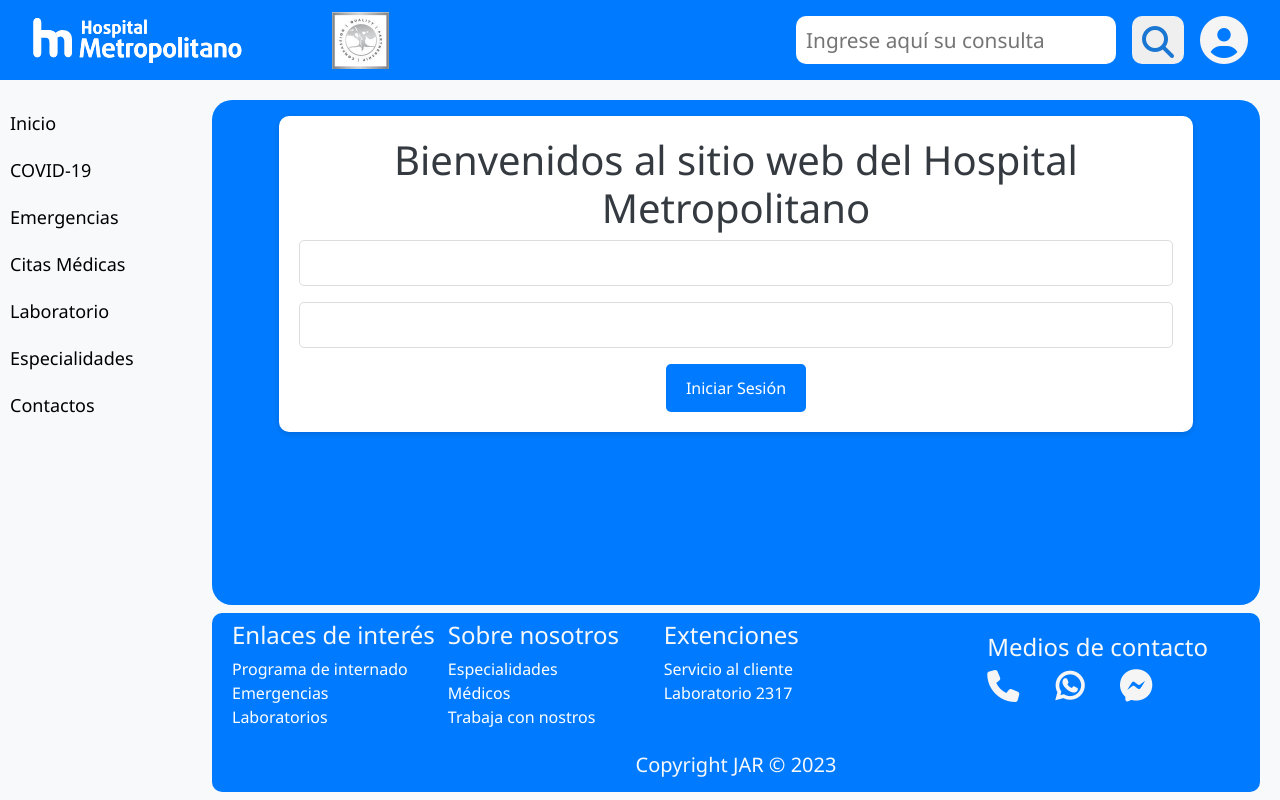
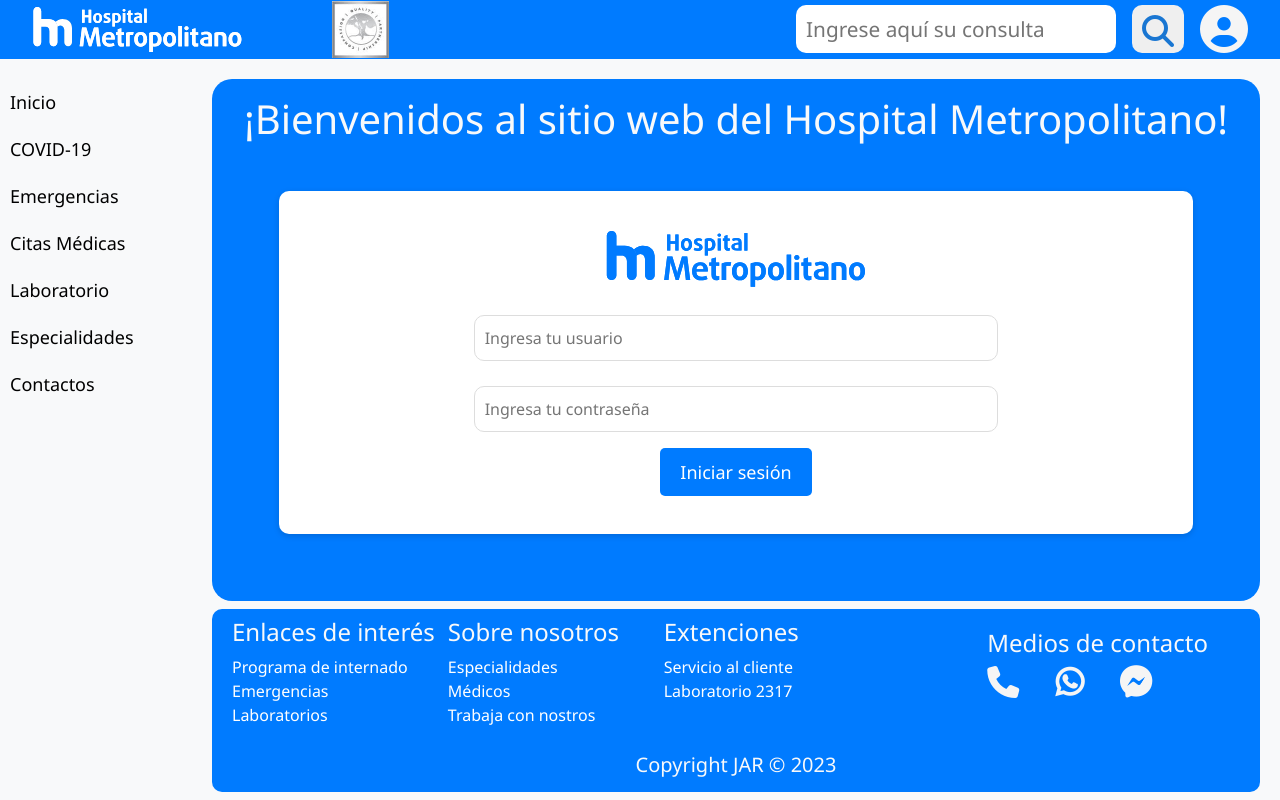
Before and after one commit to Confectus/Confectus.github.io, a plain HTML site: page metropolitan-hospital/index.html in a window 1280 px wide. Drawn offline with nearby package versions, Linux system fonts and the light colour scheme.

Commit message:
Style: Login
index.html has been modified. Added a form to complete the login data information and the styles.css sheet has been modified with new classes

```diff
--- a/metropolitan-hospital/css/styles.css
+++ b/metropolitan-hospital/css/styles.css
@@ -277,12 +277,20 @@ header {
 }
 
 .login-card {
+	margin: 3rem auto;
+	height: 70%;
 	background-color: #fff;
 	border-radius: 10px;
 	box-shadow: 0 2px 6px rgba(0,0,0,.15);
 	padding: 20px;
 	max-width: 90%;
-	margin: 0 auto;
+}
+
+.login-card img {
+	margin-top: 20px;
+	margin-bottom: 20px;
+	height: auto;
+	width: 30%;
 }
 
 .login-card h2 {
@@ -301,10 +309,11 @@ header {
 
 .form-group input[type="text"],
 .form-group input[type="password"] {
-	width: 100%;
+	margin-top: 1%;
+	width: 60%;
 	padding: 10px;
 	font-size: 16px;
-	border-radius: 5px;
+	border-radius: 10px;
 	border: 1px solid #ddd;
 	transition: border-color 0.3s ease-in-out;
 }
@@ -319,7 +328,7 @@ header {
 	color: #fff;
 	border: none;
 	border-radius: 5px;
-	font-size: 16px;
+	font-size: 18px;
 	padding: 10px 20px;
 	cursor: pointer;
 	transition: background-color 0.3s ease-in-out;
--- a/metropolitan-hospital/index.html
+++ b/metropolitan-hospital/index.html
@@ -66,18 +66,19 @@
 		<div class="central-content bg-light">
 			<!-- MAIN CONTENT -->
 			<div class="my-top-card text-center p-3 mb-2 main-content bg-primary">
+				<h1 class="text-light">¡Bienvenidos al sitio web del Hospital Metropolitano!</h1>
 				<div class="login-card">
-					<h1 class="text-dark">Bienvenidos al sitio web del Hospital Metropolitano</h1>
+					<img src="./images/login-logo.svg" alt="Logo del Hospital Metropolitano, apartado de inicio de sesión" />
 					<form>
 					  <div class="form-group">
 						<label for="username">Usuario</label>
-						<input type="text" id="username" name="username" required>
+						<input type="text" id="username" name="username" placeholder="Ingresa tu usuario" required>
 					  </div>
 					  <div class="form-group">
 						<label for="password">Contraseña</label>
-						<input type="password" id="password" name="password" required>
+						<input type="password" id="password" name="password" placeholder="Ingresa tu contraseña" required>
 					  </div>
-					  <button class="login-button" type="submit">Iniciar Sesión</button>
+					  <button class="login-button" type="submit">Iniciar sesión</button>
 					</form>
 				  </div>
 			</div>
```
Also changed, not shown: metropolitan-hospital/images/login-logo.svg (added).
